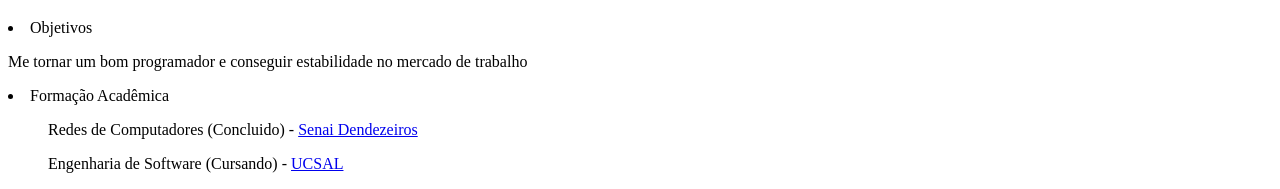
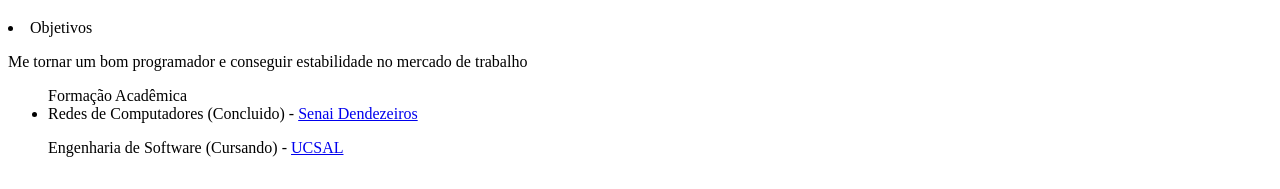
Before and after one commit to adeilson-porto/adeilson-porto.github.io, a plain HTML site: page teste.html in a window 1280 px wide. Shown: the part 1354-1543 px from the top of the page. Drawn offline with Linux system fonts and the light colour scheme.

Commit message:
Update teste.html

```diff
--- a/teste.html
+++ b/teste.html
@@ -14,15 +14,15 @@
   <p> Me tornar um bom programador e conseguir estabilidade no mercado de trabalho </p>
 
  </li>
- <li>
+ <ul>
   Formação Acadêmica
-  <ul> Redes de Computadores (Concluido) - <a href = "http://www.fieb.org.br/senai/pagina/2783/unidade-dendezeiros.aspx" target="_blank"> Senai Dendezeiros </a>
+  <li> Redes de Computadores (Concluido) - <a href = "http://www.fieb.org.br/senai/pagina/2783/unidade-dendezeiros.aspx" target="_blank"> Senai Dendezeiros </a>
 
    <p> Engenharia de Software (Cursando) - <a href = "https://www.ucsal.br/" target="_blank"> UCSAL </a> </p>
-  </ul>
+  </li>
 
 
- </li>
+ </ul>
 
  </body>
 
```
